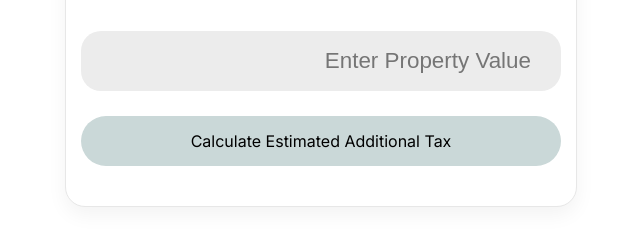
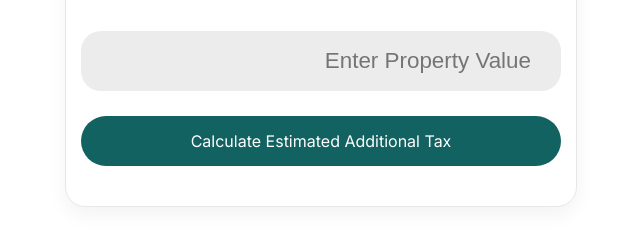
Before and after one commit to littledragonshrimp/BondElectionCalculator, a plain HTML site: page index.html in a window 1280 px wide. Shown: the part 71-316 px from the top of the page, without its empty margins (319-959 px from the left). Drawn offline with Linux system fonts and the light colour scheme.

Commit message:
Add files via upload

```diff
--- a/index.html
+++ b/index.html
@@ -53,14 +53,15 @@
     min-height: 50px;
     margin: 10px 0;
     border-radius: 30px;
-    background-color: #cad8d8;
+    color: white;
+    background-color: #116260;
     border: none;
     font-family: 'Inter', sans-serif;
     transition: all 0.3s ease;
   }
 
   .calculator button:hover {
-    background: #f7e583;
+    background: #1f7c42;
     font-weight: 600;
     transform: scale(1.03);
     cursor: pointer;
```
